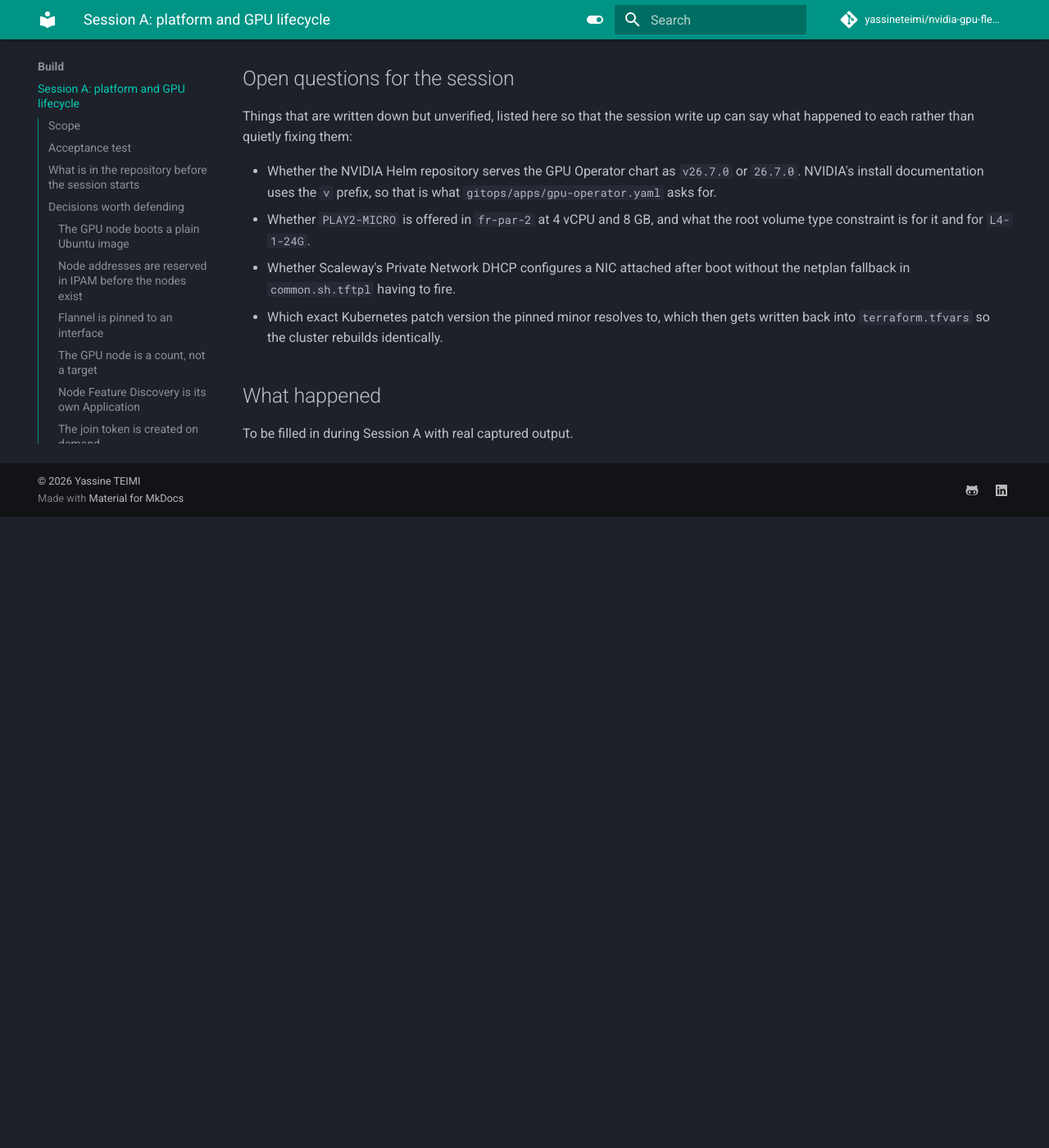
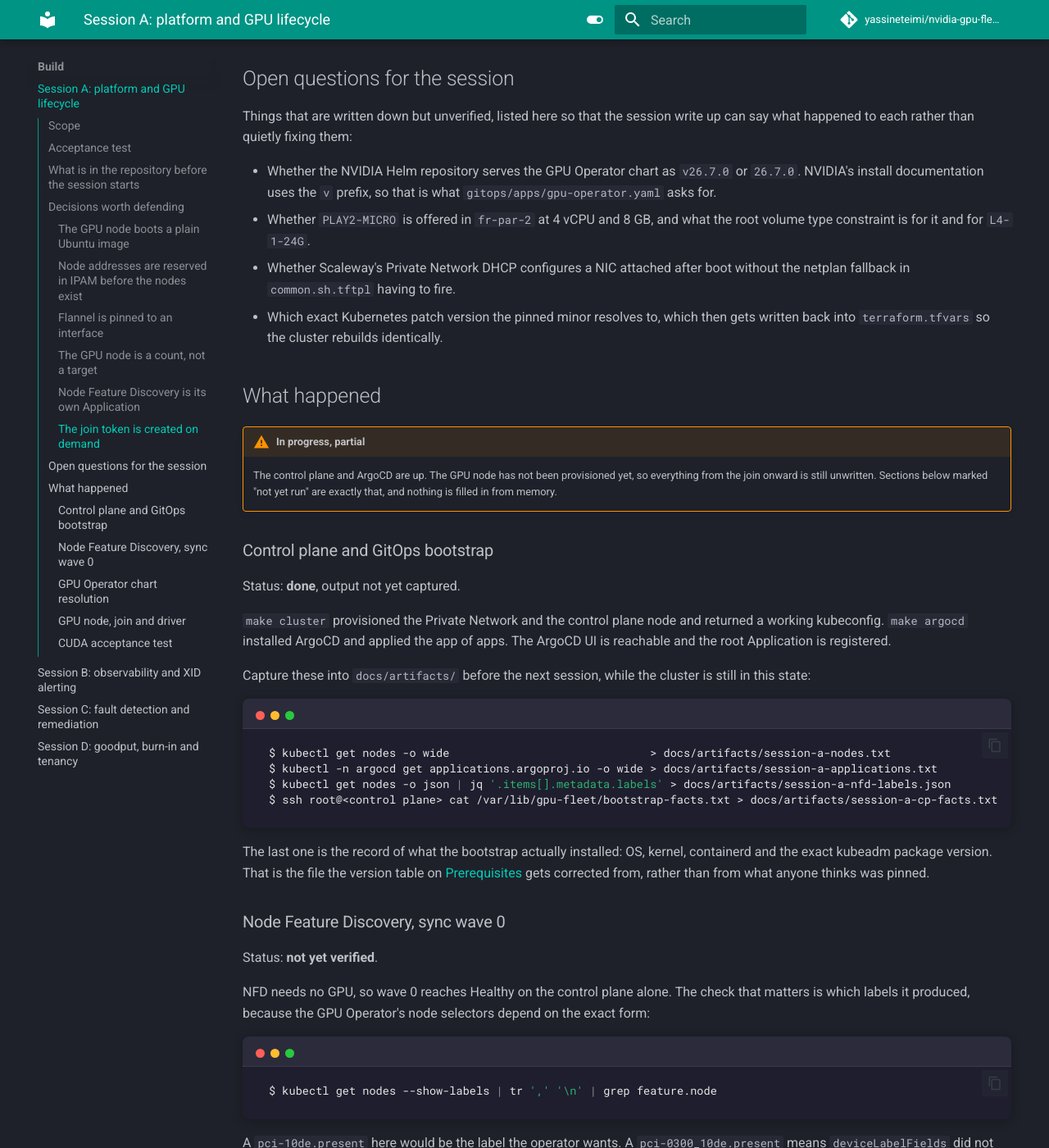
Before and after one commit to yassineteimi/nvidia-gpu-fleet-poc, an MkDocs documentation site: the page built from docs/01-platform.md, in a window 1280 px wide and 1400 px high, scrolled down 2512 px. Shown: the whole window at 82% size. Built offline with MkDocs 1.6.1 and Material for MkDocs 9.7.7, drawn with Linux system fonts in a browser that asks for light colours; comment, search, counter and statistics services are not loaded; before the commit the page ends 3142 px from its top, so only the background shows below that; some of the changed text lies outside the part shown.

Commit message:
Session A in progress: control plane and ArgoCD up, GPU node not yet
Status is partial and the page says so. The control plane and the GitOps
bootstrap are done, everything from the GPU node join onward is still
marked not yet run, and nothing is written up from memory.

docs/01-platform.md:
- "What happened" becomes a per stage record with an explicit status on
  each, rather than one empty section
- the commands to capture cluster state into docs/artifacts/ while the
  cluster is still in this state, including the bootstrap facts file that
  the prerequisites version table gets corrected from
- two of the four open questions, the NFD label form and whether the GPU
  Operator chart version resolves, are answerable with no GPU node, so
  the checks for both are written down where the session will reach them

docs/findings.md, first entries that were hit rather than researched:
- the ArgoCD initial admin password is rejected while being correct,
  because base64 -d prints it with no trailing newline and the shell
  prompt gets selected along with it. Plus the two traps behind it: GNU
  only base64 -d, and an HTTP UI reached over HTTPS
- the same secret goes stale silently after a password change or a
  repeated helm upgrade, failing identically
- fuser is in psmisc and absent from a minimal cloud image, so the usual
  dpkg lock poll is a no-op that hides itself behind a retry loop

docs/artifacts/index.md: captured cluster state listed as an artifact in
its own right, text rather than screenshots so it can be diffed.

````diff
--- a/docs/01-platform.md
+++ b/docs/01-platform.md
@@ -131,4 +131,69 @@
 
 ## What happened
 
-To be filled in during Session A with real captured output.
+!!! warning "In progress, partial"
+    The control plane and ArgoCD are up. The GPU node has not been provisioned yet,
+    so everything from the join onward is still unwritten. Sections below marked
+    "not yet run" are exactly that, and nothing is filled in from memory.
+
+### Control plane and GitOps bootstrap
+
+Status: **done**, output not yet captured.
+
+`make cluster` provisioned the Private Network and the control plane node and
+returned a working kubeconfig. `make argocd` installed ArgoCD and applied the app of
+apps. The ArgoCD UI is reachable and the root Application is registered.
+
+Capture these into `docs/artifacts/` before the next session, while the cluster is
+still in this state:
+
+```{ .sh .terminal }
+$ kubectl get nodes -o wide                              > docs/artifacts/session-a-nodes.txt
+$ kubectl -n argocd get applications.argoproj.io -o wide > docs/artifacts/session-a-applications.txt
+$ kubectl get nodes -o json | jq '.items[].metadata.labels' > docs/artifacts/session-a-nfd-labels.json
+$ ssh root@<control plane> cat /var/lib/gpu-fleet/bootstrap-facts.txt > docs/artifacts/session-a-cp-facts.txt
+```
+
+The last one is the record of what the bootstrap actually installed: OS, kernel,
+containerd and the exact kubeadm package version. That is the file the version
+table on [Prerequisites](prerequisites.md) gets corrected from, rather than from
+what anyone thinks was pinned.
+
+### Node Feature Discovery, sync wave 0
+
+Status: **not yet verified**.
+
+NFD needs no GPU, so wave 0 reaches Healthy on the control plane alone. The check
+that matters is which labels it produced, because the GPU Operator's node selectors
+depend on the exact form:
+
+```{ .sh .terminal }
+$ kubectl get nodes --show-labels | tr ',' '\n' | grep feature.node
+```
+
+A `pci-10de.present` here would be the label the operator wants. A
+`pci-0300_10de.present` means `deviceLabelFields` did not take, and wave 1 will
+later sync green and schedule nothing. See [Findings](findings.md).
+
+### GPU Operator chart resolution
+
+Status: **not yet verified**.
+
+ArgoCD resolves a chart whether or not there is a GPU node to put it on, so this is
+answerable before spending anything:
+
+```{ .sh .terminal }
+$ kubectl -n argocd get application gpu-operator -o jsonpath='{.status.conditions}'
+```
+
+A `ComparisonError: failed to get chart` means the version string in
+`gitops/apps/gpu-operator.yaml` is wrong. NVIDIA's install documentation uses a `v`
+prefix, which is why it currently asks for `v26.7.0`.
+
+### GPU node, join and driver
+
+Status: **not yet run**.
+
+### CUDA acceptance test
+
+Status: **not yet run**.
````
Also changed, not shown: docs/artifacts/index.md (+1 -0 lines), docs/findings.md (+29 -1 lines), docs/index.md (+1 -1 lines).
